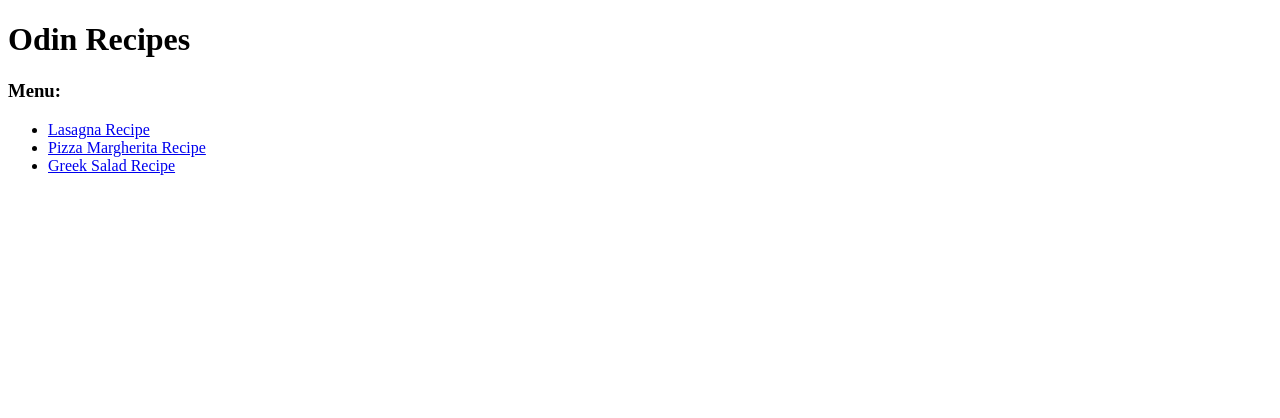
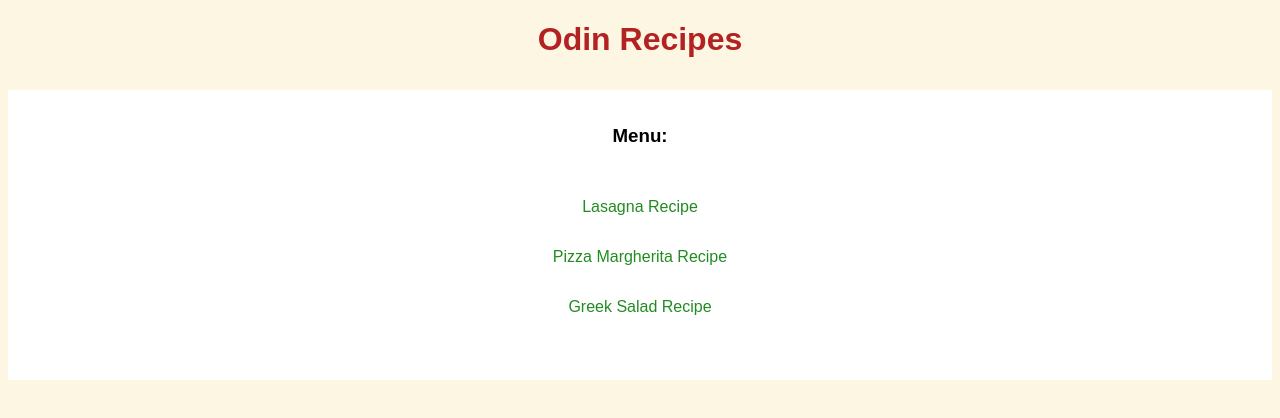
Before and after one commit to arseniosnadira/odin-recipes, a plain HTML site: page index.html in a window 1280 px wide. Drawn offline with Linux system fonts and the light colour scheme.

Commit message:
Styling was added using css on index html file.

```diff
--- a/index.html
+++ b/index.html
@@ -4,15 +4,17 @@
     <meta charset="UTF-8">
     <meta name="viewport" content="width=device-width, initial-scale=1.0">
     <title>The Odin Recipes Website</title>
+    <link rel="stylesheet" href="style.css">
 </head>
 <body>
     <h1>Odin Recipes</h1>
-    <h3>Menu:</h3>
-    <ul>
-        <li><a href="recipes/lasagna.html" rel="norefferer">Lasagna Recipe</a></li>
-        <li><a href="recipes/pizza-margherita.html">Pizza Margherita Recipe</a></li>
-        <li><a href="recipes/greek-salad.html">Greek Salad Recipe</a></li>
-    </ul>
-
+    <div class="menu">
+        <h3>Menu:</h3>
+        <ul>
+            <li><a href="recipes/lasagna.html" rel="norefferer">Lasagna Recipe</a></li>
+            <li><a href="recipes/pizza-margherita.html" rel="norefferer">Pizza Margherita Recipe</a></li>
+            <li><a href="recipes/greek-salad.html" rel="norefferer">Greek Salad Recipe</a></li>
+        </ul>
+    </div>
 </body>
 </html>
--- /dev/null
+++ b/style.css
@@ -0,0 +1,40 @@
+body{
+    background-color: #fdf6e3;
+}
+
+h1, h3, a{
+    font-family: Arial, Helvetica, sans-serif;
+}
+
+ul {
+    list-style-type: none;
+    padding: 16px;
+}
+
+h1, h3, ul{
+    text-align: center;
+}
+
+h1{
+    color:#b22222
+}
+
+a{
+    color: #228b22;
+    text-decoration: none;
+    text-align: left;
+}
+
+li{
+    padding: 16px;
+}
+
+a:hover{
+    color: #094F0E;
+}
+
+.menu{
+    margin-top: 32px;
+    background-color: #ffffff;
+    padding: 16px;
+}
```
